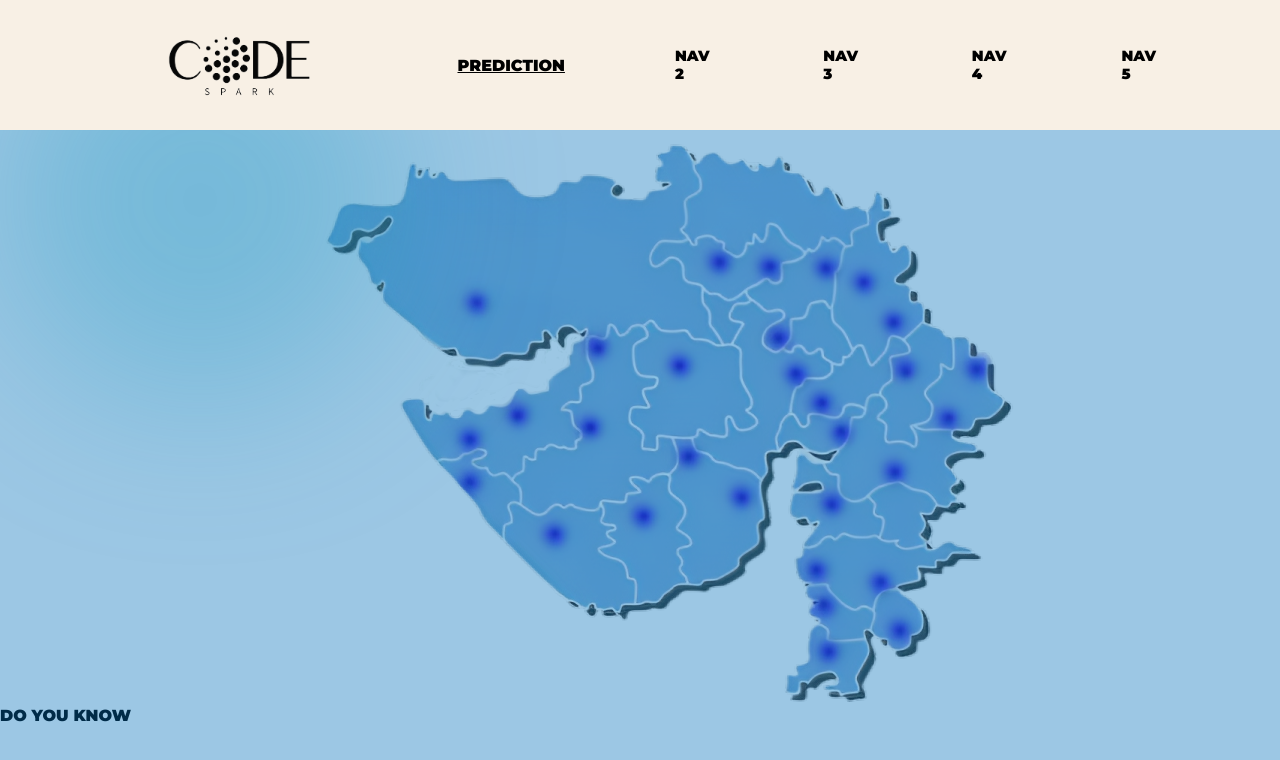
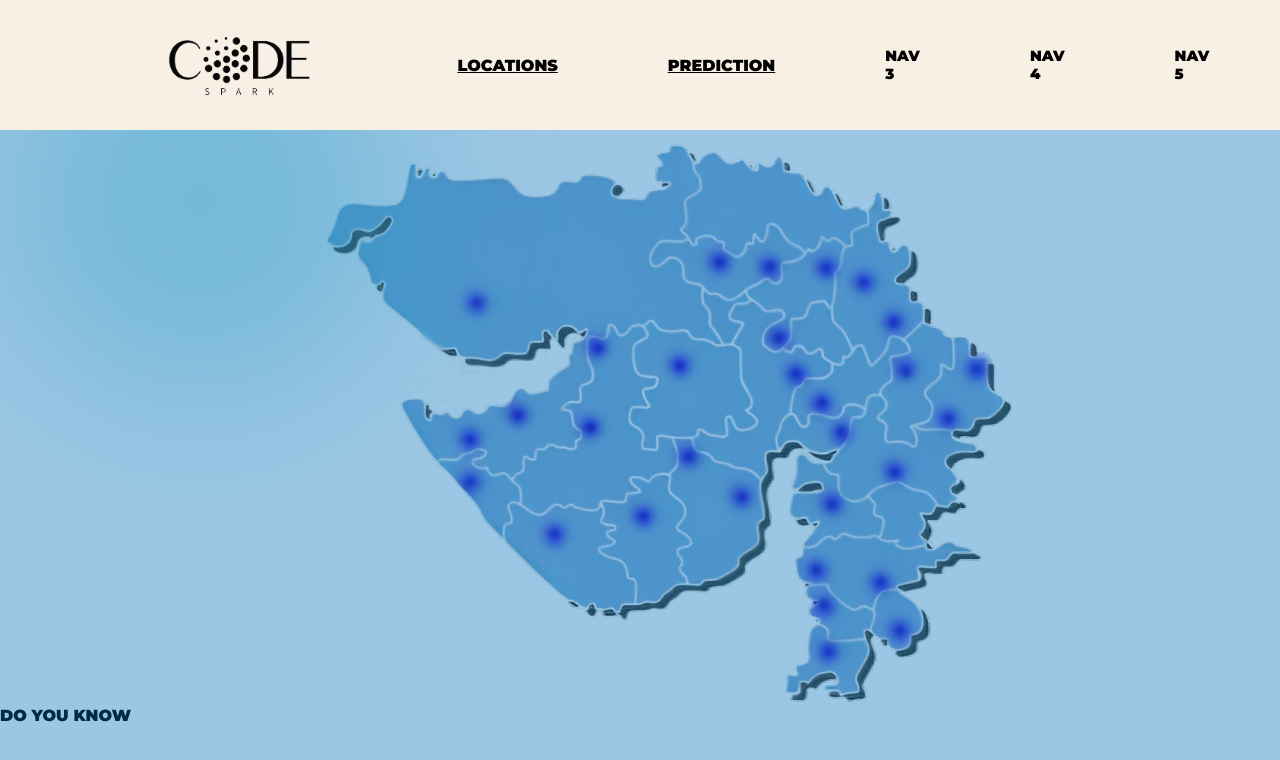
Before and after one commit to hacktoberfest-codex/Student-dropout-analysis, a plain HTML site: page Homepage/index.html in a window 1280 px wide. Shown: the top 760 px of the page. Drawn offline with nearby package versions, Linux system fonts and the light colour scheme; a web font is replaced by a local one.

Commit message:
Update index.html

```diff
--- a/Homepage/index.html
+++ b/Homepage/index.html
@@ -14,8 +14,8 @@ link
     <div class="nav">
         <img src="image/logo_main.png" alt="">
 
-       <h4> <a href="prediction.html">PREDICTION</a> </h4>
-        <h4>NAV 2</h4>
+        <h4><a href="SearchBox.html">LOCATIONs</a></h4>
+        <h4> <a href="prediction.html">PREDICTION</a> </h4>
         <h4>NAV 3</h4>
         <h4>NAV 4</h4>
         <h4>NAV 5</h4>
```
